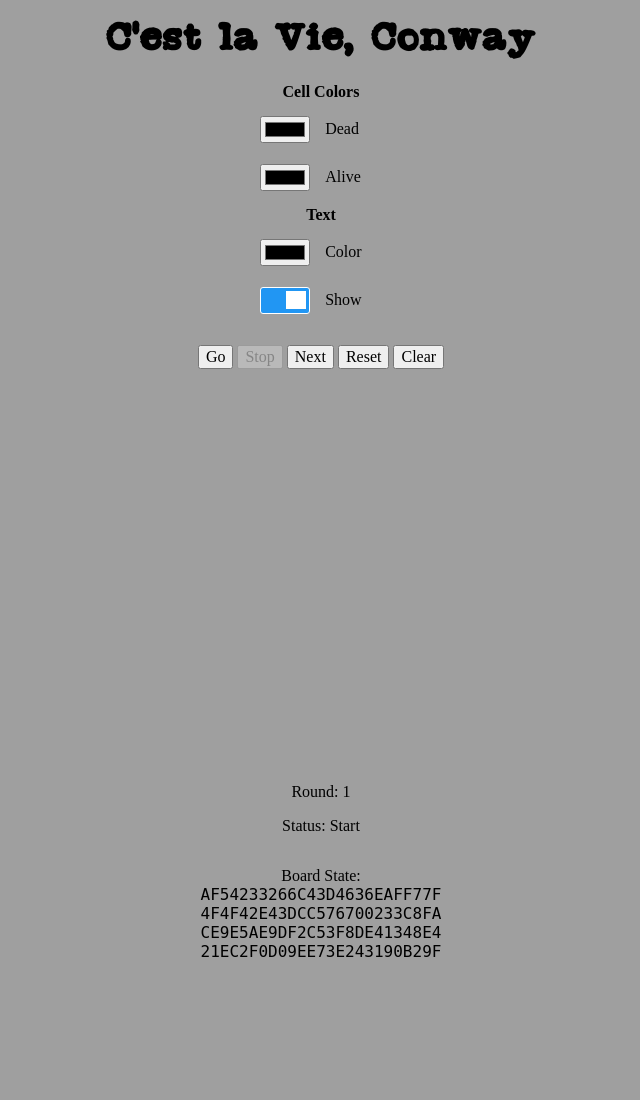
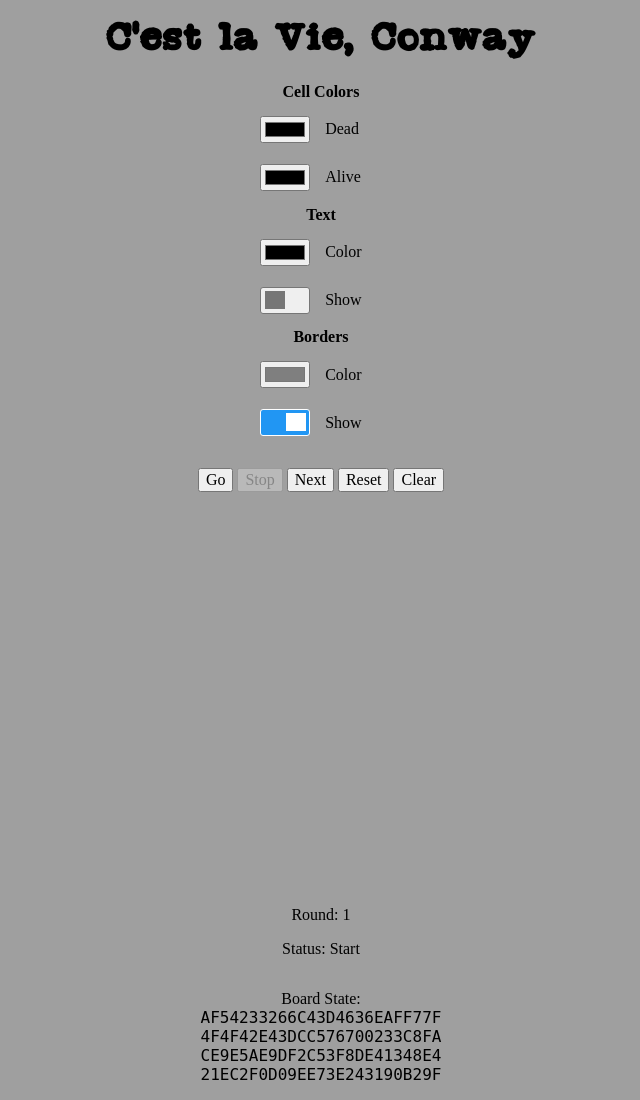
Before and after one commit to blakegearin/cestlavieconway, a PHP site: page / in a window 1280 px wide. Shown: the whole page, without its empty margins (319-959 px from the left). Before the commit the page ends 957 px from the top, so only its background shows below. Run offline with PHP 8.4, Linux system fonts and the light colour scheme; the visitor is signed in with stand-in values (Sample User, id 1).

Commit message:
Add border color preference

```diff
--- a/php/generate_board.php
+++ b/php/generate_board.php
@@ -25,7 +25,12 @@ if(isset($_SESSION["round"])) {
       $row[$c] = $value;
 
       $class = $value == 0 ? "dead" : "alive";
-      $columns = $columns . "<td><div id='r{$r}c{$c}' class='{$class} content'>{$value}</div></td>";
+      $columns = $columns .
+        "<td class='table-border-color'>
+          <div id='r{$r}c{$c}' class='{$class} content'>
+            {$value}
+          </div>
+        </td>";
     }
     array_push($new_board, $row);
     $html_board .= "<tr>{$columns}</tr>";
@@ -52,7 +57,20 @@ if(isset($_SESSION["round"])) {
     $text_color = $_SESSION["text_color_hex"];
   }
 
-  $show_text = $_SESSION["show_text"] === "true" ? "checked" : "";
+  $show_text = false;
+  if (isset($_SESSION["show_text"])) {
+    $show_border = $_SESSION["show_text"] === "true" ? "checked" : "";
+  }
+
+  $border_color = "#7f7f7f";
+  if (isset($_SESSION["border_color_hex"])) {
+    $border_color = $_SESSION["border_color_hex"];
+  }
+
+  $show_border = false;
+  if (isset($_SESSION["show_border"])) {
+    $show_border = $_SESSION["show_border"] === "true" ? "checked" : "";
+  }
 
   echo "
   <h1>C'est la Vie, Conway</h1>
@@ -66,18 +84,18 @@ if(isset($_SESSION["round"])) {
       </tr>
       <tr>
         <td>
-          <input type='color' id='dead-color' name='dead' value='{$dead_color}'>
+          <input type='color' id='dead-color' name='dead-color' value='{$dead_color}'>
         </td>
         <td>
-          <label for='dead'>Dead</label>
+          <label for='dead-color'>Dead</label>
         </td>
       </tr>
       <tr>
         <td>
-          <input type='color' id='alive-color' name='alive' value='{$alive_color}'>
+          <input type='color' id='alive-color' name='alive-color' value='{$alive_color}'>
         </td>
         <td>
-          <label for='alive'>Alive</label>
+          <label for='alive-color'>Alive</label>
         </td>
       </tr>
       <tr>
@@ -104,7 +122,31 @@ if(isset($_SESSION["round"])) {
           Show
         </td>
       </tr>
+      <tr>
+        <td colspan='2'>
+          Borders
+        </td>
+      </tr>
     </tbody>
+    <tr>
+      <td>
+        <input type='color' id='border-color' name='border-color' value='{$border_color}'>
+      </td>
+      <td>
+        <label for='border-color'>Color</label>
+      </td>
+    </tr>
+    <tr>
+        <td>
+          <label class='switch'>
+            <input id='show-border' type='checkbox' $show_border>
+            <span class='slider'></span>
+          </label>
+        </td>
+        <td>
+          Show
+        </td>
+      </tr>
   </table>
   <p>
     <button id='go'>Go</button>
@@ -114,7 +156,7 @@ if(isset($_SESSION["round"])) {
     <button id='clear'>Clear</button>
   </p>
   <div class='flex-container'>
-    <table id='game-table' class='center'>
+    <table id='game-table' class='center table-border-color'>
     <tbody>
       {$html_board}
     </tbody>
--- a/scripts/index.js
+++ b/scripts/index.js
@@ -206,11 +206,6 @@ $("#clear").click(function() {
   );
 });
 
-$("#dead-color, #alive-color").change(function() {
-  $(`.${this.id.replace("-color", "")}`).css("background-color", this.value);
-  setPreferences();
-});
-
 function hexToRgb(hex, transparency) {
   var result = /^#?([a-f\d]{2})([a-f\d]{2})([a-f\d]{2})$/i.exec(hex);
   let r = parseInt(result[1], 16);
@@ -225,8 +220,13 @@ function setPreferences() {
 
   let textColorHex = $("#text-color")[0].value;
   let showText = $("#show-text")[0].checked;
-  let transparency = showText ? 1 : 0;
-  let textColor = hexToRgb(textColorHex, transparency);
+  let textTransparency = showText ? 1 : 0;
+  let textColor = hexToRgb(textColorHex, textTransparency);
+
+  let borderColorHex = $("#border-color")[0].value;
+  let showBorder = $("#show-border")[0].checked;
+  let borderTransparency = showBorder ? 1 : 0;
+  let borderColor = hexToRgb(borderColorHex, borderTransparency);
 
   $.ajax(
     {
@@ -237,18 +237,38 @@ function setPreferences() {
         aliveColor: aliveColor,
         textColorHex: textColorHex,
         textColor: textColor,
-        showText: showText
+        showText: showText,
+        borderColorHex: borderColorHex,
+        borderColor: borderColor,
+        showBorder: showBorder
       },
-      success: function(data) {
-        // console.dir(data);
-      }
+      success: function(data) {}
     }
   );
 }
 
+$("#dead-color, #alive-color").change(function() {
+  $(`.${this.id.replace("-color", "")}`).css("background-color", this.value);
+
+  setPreferences();
+});
+
 $("#text-color").change(function() {
   let transparency = $("#show-text").prop("checked") ? 1 : 0;
   $(".content").css("color", hexToRgb(this.value, transparency));
+
+  setPreferences();
+});
+
+$("#border-color").change(function() {
+  let transparency = $("#show-border").prop("checked") ? 1 : 0;
+  let borderColor = hexToRgb(this.value, transparency);
+
+  let checked = $("#show-border").prop("checked");
+  if (checked) {
+    $(".table-border-color").css("border", `1px ${borderColor} solid`);
+  }
+
   setPreferences();
 });
 
@@ -263,7 +283,23 @@ $("#show-text").click(function() {
     newColor = currentColor.substring(0, currentColor.length - 1) + `, 0)`;
   }
 
-  $(".content").css("color", newColor)
+  $(".content").css("color", newColor);
+  setPreferences();
+});
+
+$("#show-border").click(function() {
+  let currentBorder = $(".table-border-color").css("border");
+  let newBorder = "";
+
+  let checked = $("#show-border").prop("checked");
+  if (checked) {
+    let borderColor = hexToRgb($("#border-color")[0].value, 1);
+    newBorder = `1px ${borderColor} solid`;
+  } else {
+    newBorder = "none";
+  }
+
+  $(".table-border-color").css("border", newBorder);
   setPreferences();
 });
 
--- a/styles/style.php
+++ b/styles/style.php
@@ -19,6 +19,11 @@
   $text_color = "rgba(127, 127, 127, 0)";
   if (isset($_SESSION["text_color"])) {
     $text_color = $_SESSION["text_color"];
+  }
+
+  $border_color = "none";
+  if (isset($_SESSION["border_color"]) && $_SESSION["show_border"] == "true") {
+    $border_color = $_SESSION["border_color"];
   }
 ?>
 
@@ -63,14 +68,6 @@ main
 .dead
 {
   background-color: <?=$dead_color?>;
-}
-
-#table-border
-{
-  position: absolute;
-  display: flex;
-  width: 50%;
-  left: 25%;
 }
 
 #game-table
@@ -132,6 +129,11 @@ main
 #toggles tr td:nth-child(even):not([colspan="2"])
 {
   text-align: left;
+}
+
+.table-border-color
+{
+  border: 1px <?=$border_color?> solid;
 }
 
 
```
Also changed, not shown: php/set_preference.php (+8 -3 lines).
